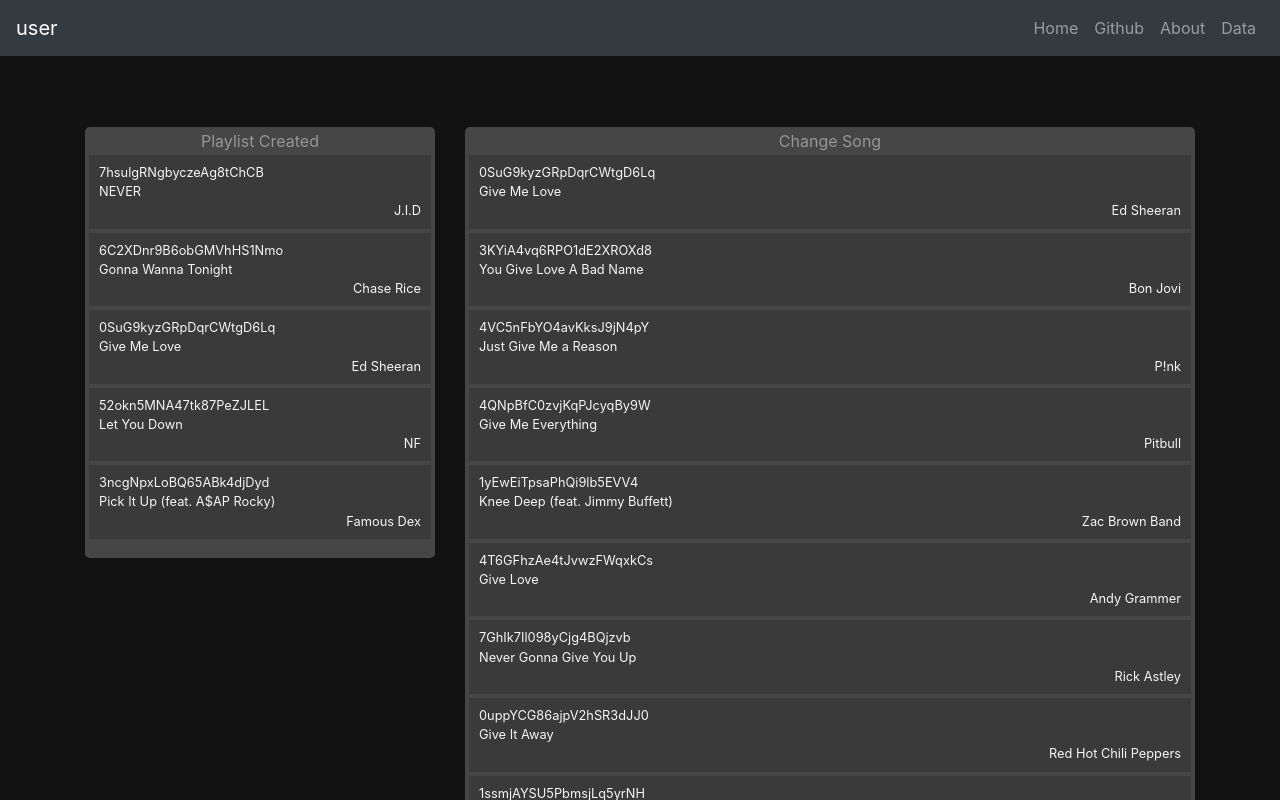
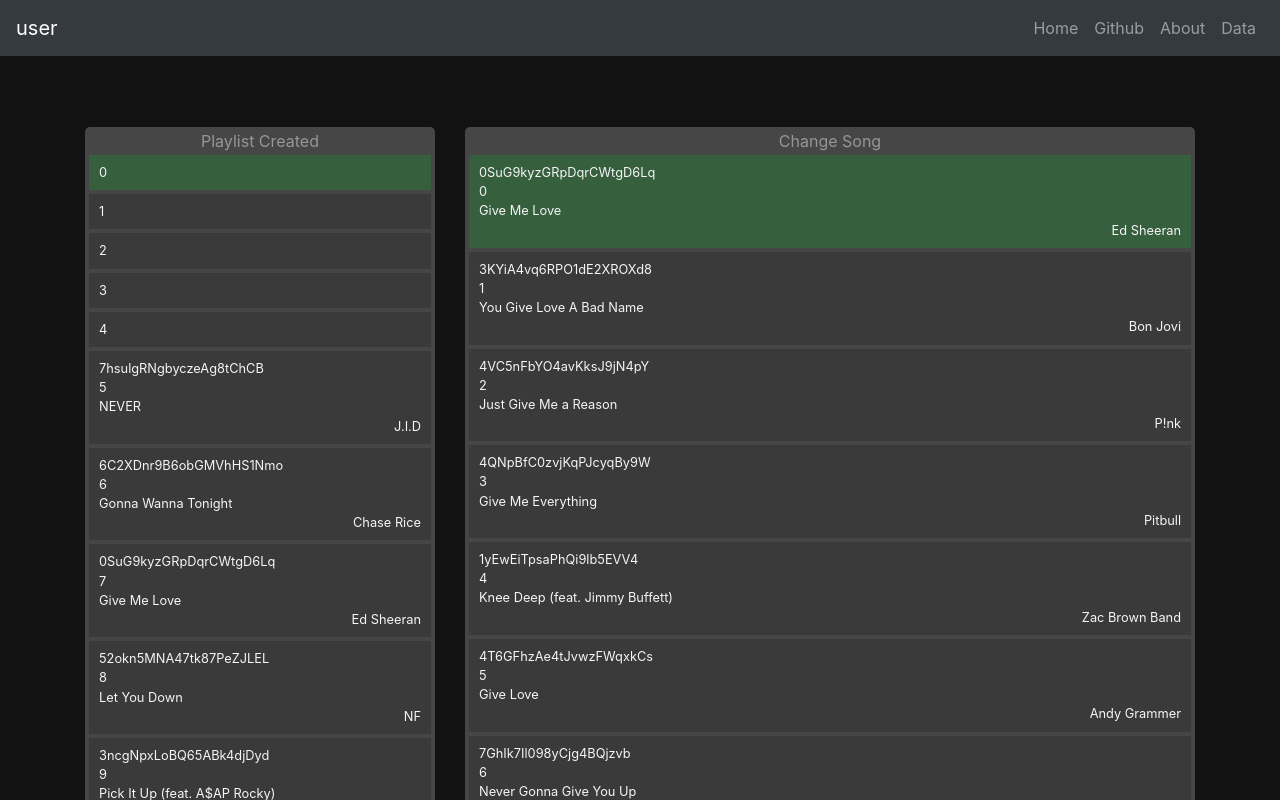
Before and after one commit to ij2872/PlaylistByString, a React (Create React App) app: page / in a window 1280 px wide. Shown: the top 800 px of the page. Built offline with nearby package versions, Linux system fonts and the light colour scheme.

Commit message:
Save point! Experimenting

```diff
--- a/src/App.js
+++ b/src/App.js
@@ -49,6 +49,7 @@
 
     // Binding
     this.playlistSongSelector = this.playlistSongSelector.bind(this);
+    this.playlistEditSelector = this.playlistEditSelector.bind(this);
   }
 
 
@@ -57,11 +58,18 @@
     console.log(`playlistSongSelecter: songId = ${songId}`);
 
     // Change the playlist focus of the change song container
-    let s = this.state.service.getSubPlaylistById(songId);
+    let subPlaylist = this.state.service.getSubPlaylistById(songId);
 
-    this.setState({FullPlaylist: s});
+    this.setState({FullPlaylist: subPlaylist});
 
   }
+
+
+  //Changed the focus of the edit song playlist
+  playlistEditSelector(songId){
+
+  }
+
 
   render() {
 
@@ -84,13 +92,12 @@
             {/* Song List Container */}
             <Col md="4" sm="12">
               <DisplayBarContainer
-                title="Playlist Created" data={this.state.PlaylistSongs} songSelect={this.playlistSongSelector}
-              />
+                title="Playlist Created" data={this.state.PlaylistSongs} songSelect={this.playlistSongSelector}/>
             </Col>
 
             {/* Edit Song List Container */}
             <Col md="8" sm="12">
-              <DisplayBarContainer title="Change Song" data={this.state.FullPlaylist} color="#0074bc" />
+              <DisplayBarContainer title="Change Song" data={this.state.FullPlaylist} color="#0074bc" songSelect={this.playlistEditSelector}/>
             </Col>
 
 
--- a/src/MusicService.js
+++ b/src/MusicService.js
@@ -36,25 +36,7 @@
 
     constructor(){
         this.playlist = [];
-
         this.fullPlaylist = [];
-
-
-        // this.printFullPlaylist();
-
-
-
-        // this.fp_fpToPlaylist();
-        // this.fullPlaylist.forEach(pl => {
-        //     //Append first element of fullPlaylist to main playlist
-        //     console.log("Appending first element of fullPlaylist array to playlist");
-        //     console.log(this.fullPlaylist[0]);
-        //     this.playlist.push(this.fullPlaylist[0]);
-
-        // });
-
-
-
     }
 
     log(str){
@@ -69,7 +51,7 @@
 
     getSubPlaylist(row){
         // console.log("Getting Subplaylist: " + row);
-        console.log(this.fullPlaylist[row]);
+        // console.log(this.fullPlaylist[row]);
         return this.fullPlaylist[row];
     }
 
@@ -82,11 +64,12 @@
 
             playlist.forEach(elem => {
                 // console.log(`contains() elem: ${elem.id}`);
-                if(elem.id == songId){
+                if(elem.id === songId){
                     // console.log(`getSubPlaylistById() playlist found at [${index}]`);
 
                     locationIndexFound = index;
                 }
+
             });
         });
 
--- a/src/components/DisplayBar.js
+++ b/src/components/DisplayBar.js
@@ -78,15 +78,13 @@
     render() {
 
         return (
-            <div
-                className={this.props.isFocus ? "Displaybar focus" : "Displaybar"}
-                onClick={this.handleClick} >
+            <div className={this.props.isFocus ? "Displaybar focus" : "Displaybar"}
+                 onClick={this.handleClick} >
 
 
-                <div className="Displaybar-close">
-                    {this.props.editable === true ? 'Edit' : '' }
-                </div>
+
                 <div>{this.props.id}</div>
+                <div>{this.props.divId}</div>
                 <div className="Displaybar-title">
                     {this.props.songTitle}
                 </div>
--- a/src/components/DisplayBarContainer.js
+++ b/src/components/DisplayBarContainer.js
@@ -60,12 +60,13 @@
             focusId: 1
         };
 
+        console.log("First song ID : " + this.state.focusId);
         // this.props.isEdit ? this.setState({focusId: 0}) : this.setState({focusId: -1})
         this.changeFocus   = this.changeFocus.bind(this);
     }
 
     changeFocus(id){
-        // console.log(`getClickedId(${id}) Pressed.`);
+        console.log(`getClickedId(${id}) Pressed.`);
 
         //set default div to edit
         this.setState({focusId: id});
@@ -85,18 +86,19 @@
 
                     /* RENDER Display Bars for each songs in this.state.data */
                     this.props.data.map((d, i) => {
-                        let isFocus = false;
-                        if(d.id === this.state.focusId){
-                            // console.log(`d.id: ${d.id}  this.state.focusId: ${this.state.focusId}`);
-                            isFocus = true;
-                        }
+                        let isFocus = i === 0 ? true : false;
+
 
                         // console.log("Displaybar: " + d.artist);
-                        return d.artist ? <DisplayBar key={d.id} id={d.id} artist={d.artist}
-                            songTitle={d.songTitle} focusId={ this.state.focusId}
-                            changeFocus={this.changeFocus} changeStyles={this.changeStyles}
+                        // return d.artist ? <DisplayBar key={d.id} id={d.id} divId={i} artist={d.artist}
+                        //     songTitle={d.songTitle} focusId={this.state.focusId}
+                        //     changeFocus={this.changeFocus}
+                        //     isFocus={isFocus}/>
+                        //     : "" ;
+                            return <DisplayBar key={d.id} id={d.id} divId={i} artist={d.artist}
+                            songTitle={d.songTitle} focusId={this.state.focusId}
+                            changeFocus={this.changeFocus}
                             isFocus={isFocus}/>
-                            : "" ;
                     }, this)
                 }
 
```
Also changed, not shown: 1 other file (tests, documents, lock files or other folders).
